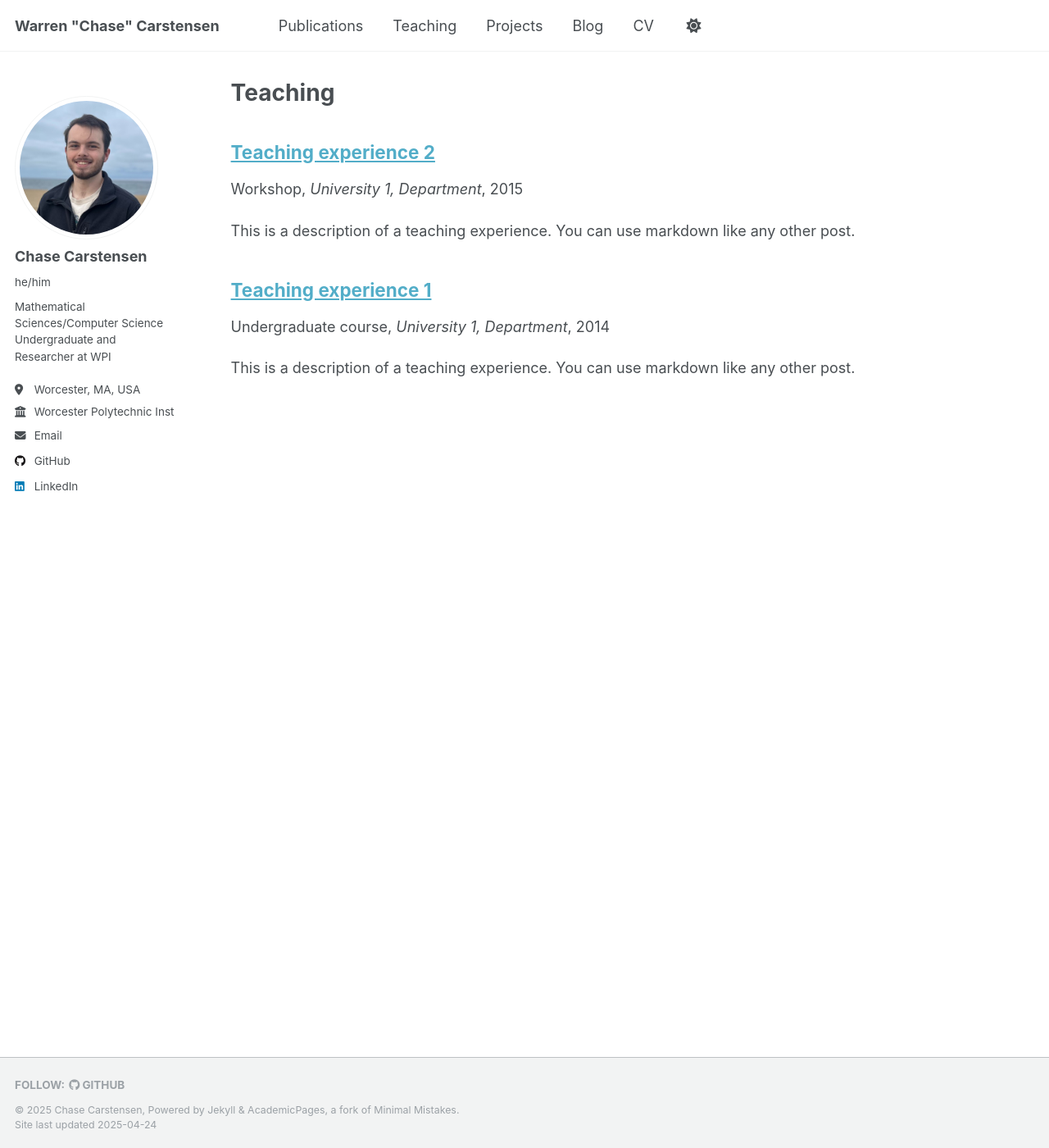
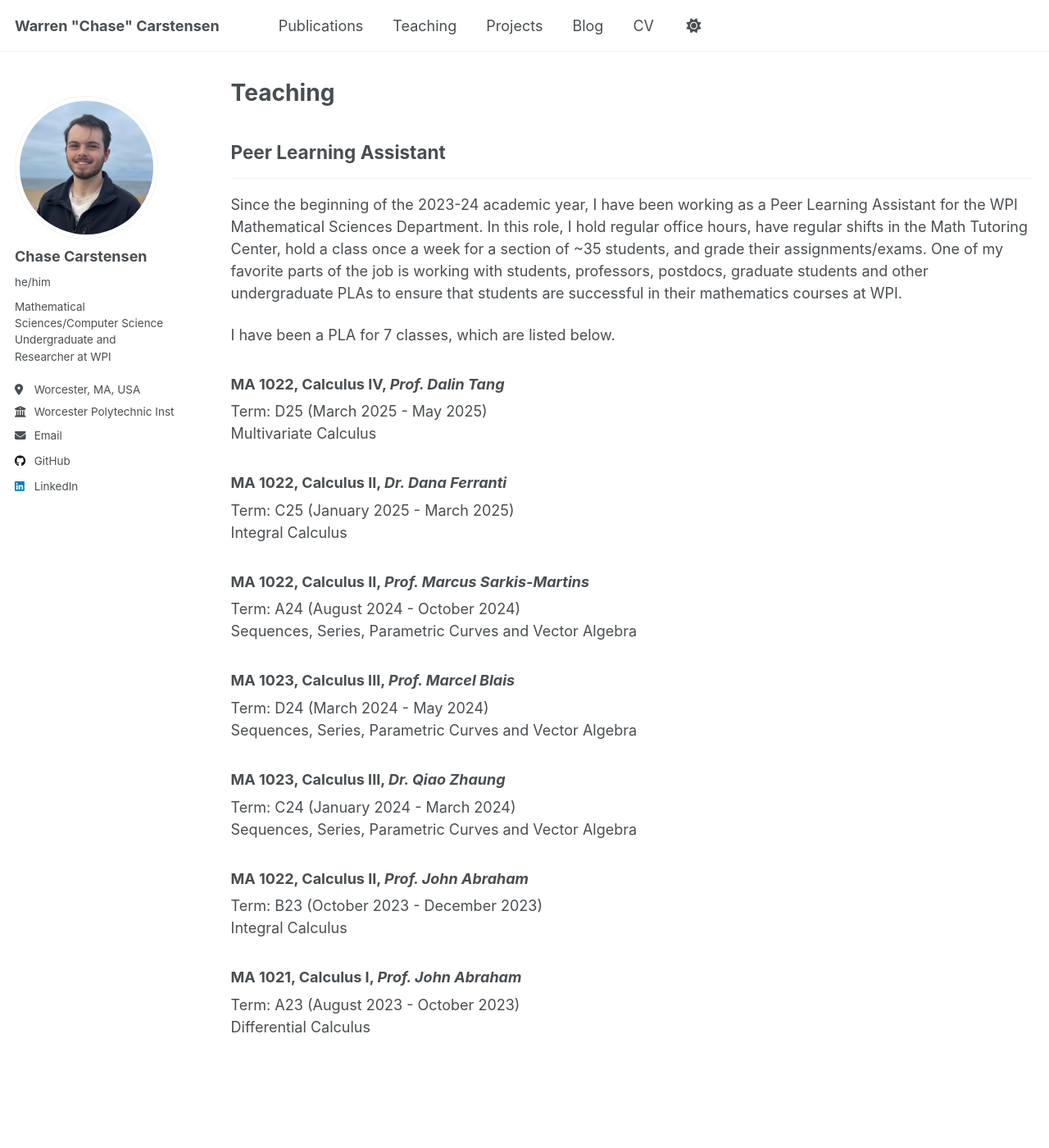
Before and after one commit to chase12803/chase12803.github.io, a Jekyll site: the page built from _pages/teaching.html, in a window 1280 px wide and 1400 px high. Shown: the whole window at 82% size. Built offline with Jekyll 4.4.1, drawn with Linux system fonts in a browser that asks for light colours.

Commit message:
teaching page

```diff
--- /dev/null
+++ b/_data/teaching.json
@@ -0,0 +1,74 @@
+{
+  "pla": [
+    {
+      "title": "MA 1021, Calculus I",
+      "start_date": "2023-08-01",
+      "end_date": "2023-10-01",
+      "term": "A23",
+      "location": "WPI Mathematical Sciences Department",
+      "description": "Differential Calculus",
+      "professor": "John Abraham",
+      "postdoc": 0
+    },
+    {
+      "title": "MA 1022, Calculus II",
+      "start_date": "2023-10-01",
+      "end_date": "2023-12-01",
+      "term": "B23",
+      "location": "WPI Mathematical Sciences Department",
+      "description": "Integral Calculus",
+      "professor": "John Abraham",
+      "postdoc": 0
+    },
+    {
+      "title": "MA 1023, Calculus III",
+      "start_date": "2024-01-01",
+      "end_date": "2024-03-01",
+      "term": "C24",
+      "location": "WPI Mathematical Sciences Department",
+      "description": "Sequences, Series, Parametric Curves and Vector Algebra",
+      "professor": "Qiao Zhaung",
+      "postdoc": 1
+    },
+    {
+      "title": "MA 1023, Calculus III",
+      "start_date": "2024-03-01",
+      "end_date": "2024-05-01",
+      "term": "D24",
+      "location": "WPI Mathematical Sciences Department",
+      "description": "Sequences, Series, Parametric Curves and Vector Algebra",
+      "professor": "Marcel Blais",
+      "postdoc": 0
+    },
+    {
+      "title": "MA 1022, Calculus II",
+      "start_date": "2024-08-01",
+      "end_date": "2024-10-01",
+      "term": "A24",
+      "location": "WPI Mathematical Sciences Department",
+      "description": "Sequences, Series, Parametric Curves and Vector Algebra",
+      "professor": "Marcus Sarkis-Martins",
+      "postdoc": 0
+    },
+    {
+      "title": "MA 1022, Calculus II",
+      "start_date": "2025-01-01",
+      "end_date": "2025-03-01",
+      "term": "C25",
+      "location": "WPI Mathematical Sciences Department",
+      "description": "Integral Calculus",
+      "professor": "Dana Ferranti",
+      "postdoc": 1
+    },
+    {
+      "title": "MA 1022, Calculus IV",
+      "start_date": "2025-03-01",
+      "end_date": "2025-05-01",
+      "term": "D25",
+      "location": "WPI Mathematical Sciences Department",
+      "description": "Multivariate Calculus",
+      "professor": "Dalin Tang",
+      "postdoc": 0
+    }
+  ]
+}
--- a/_pages/teaching.html
+++ b/_pages/teaching.html
@@ -7,6 +7,18 @@ author_profile: true
 
 {% include base_path %}
 
-{% for post in site.teaching reversed %}
-  {% include archive-single.html %}
+<h2>Peer Learning Assistant</h2>
+<hr />
+<p>Since the beginning of the 2023-24 academic year, I have been working as a Peer Learning Assistant for the WPI Mathematical Sciences Department. In this role, I hold regular office hours, have regular shifts in the Math Tutoring Center, hold a class once a week for a section of ~35 students, and grade their assignments/exams. One of my favorite parts of the job is working with students, professors, postdocs, graduate students and other undergraduate PLAs to ensure that students are successful in their mathematics courses at WPI.</p>
+
+<p>I have been a PLA for {{ site.data.teaching.pla | size }} classes, which are listed below. </p>
+
+{% for assistant in site.data.teaching.pla reversed %}
+<div class="archive-item">
+  <h3>{{ assistant.title }}, <em>{% if assistant.postdoc == 1 %} Dr. {% else %} Prof. {% endif %} {{ assistant.professor }}</em></h3>
+  Term: {{ assistant.term }} ({{ assistant.start_date | date: "%B %Y" }} - {{ assistant.end_date | date: "%B %Y" }})<br>
+  {{ assistant.description }}
+</div>
 {% endfor %}
+
+<!-- {% for post in site.teaching %} {% include archive-single.html %} {% endfor %} -->
--- a/_teaching/2014-spring-teaching-1.md
+++ /dev/null
@@ -1,20 +0,0 @@
----
-title: "Teaching experience 1"
-collection: teaching
-type: "Undergraduate course"
-permalink: /teaching/2014-spring-teaching-1
-venue: "University 1, Department"
-date: 2014-01-01
-location: "City, Country"
----
-
-This is a description of a teaching experience. You can use markdown like any other post.
-
-Heading 1
-======
-
-Heading 2
-======
-
-Heading 3
-======
--- a/_teaching/2015-spring-teaching-2.md
+++ /dev/null
@@ -1,20 +0,0 @@
----
-title: "Teaching experience 2"
-collection: teaching
-type: "Workshop"
-permalink: /teaching/2015-spring-teaching-1
-venue: "University 1, Department"
-date: 2015-01-01
-location: "City, Country"
----
-
-This is a description of a teaching experience. You can use markdown like any other post.
-
-Heading 1
-======
-
-Heading 2
-======
-
-Heading 3
-======
```
